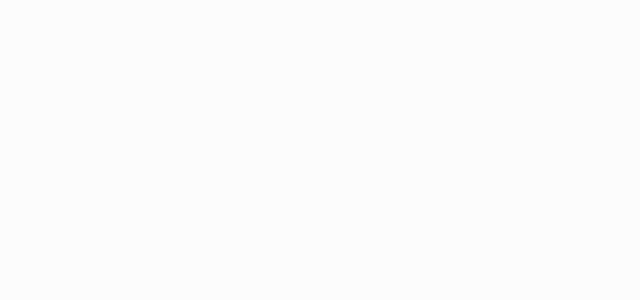
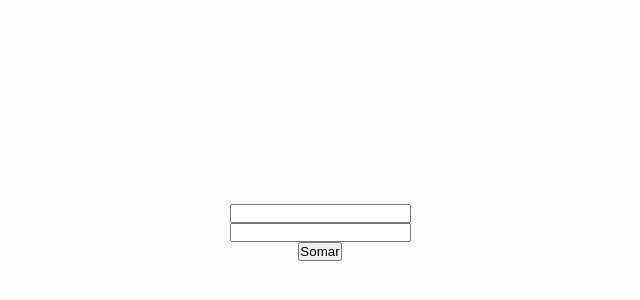
Before and after one commit to ra24351597810-sys/Formulario, a React (Create React App) app: page /Test in a window 1280 px wide. Before the commit this address had no page. Shown: the part 168-468 px from the top of the page, without its empty margins (320-960 px from the left). Built offline with nearby package versions, Linux system fonts and the light colour scheme.

Commit message:
fiz um teste
só pra ver se tenho de côr errei o set no setResp(Number...), mas de resto fiz de boa

```diff
--- /dev/null
+++ b/src/pages/po/index.jsx
@@ -0,0 +1,22 @@
+import { useState } from "react";
+import './index.scss';
+
+export default function PagGina(){
+    const [Numer1, setNumer1] = useState('');
+    const [Numer2, setNumer2] = useState('');
+    const [Resp, setResp] = useState('');
+
+    function somar(){
+        setResp(Number(Numer1) + Number(Numer2));
+    }
+
+    return(
+        <div className="principal">
+            <h1>{Resp}</h1>
+            <input type="number" onChange={(e) => setNumer1(e.target.value)} />
+            <input type="number" onChange={(e) => setNumer2(e.target.value)} />
+
+            <button onClick={somar}>Somar</button>
+        </div>
+    )
+}
--- a/src/router.jsx
+++ b/src/router.jsx
@@ -8,6 +8,7 @@ import './pages/contadorNovo/index.scss';
 import Mudartitle from './pages/change-titulo/index.jsx';
 import Mudartitulo2 from './pages/mudar-titulo-botao/index.jsx';
 import Calculadora from './pages/calculadora/index.jsx';
+import PagGina from './pages/po/index.jsx';
 
 export default function Router(){
     return(
@@ -19,6 +20,7 @@ export default function Router(){
             <Route path="/titulo" element={<Mudartitle />} />
             <Route path="/titulo2" element={<Mudartitulo2 />} />
             <Route path="/calculadora" element={<Calculadora />} />
+            <Route path="/Test" element={<PagGina />} />
         </Routes>
         </BrowserRouter>
       )
```
Also changed, not shown: src/pages/po/index.scss (added).
